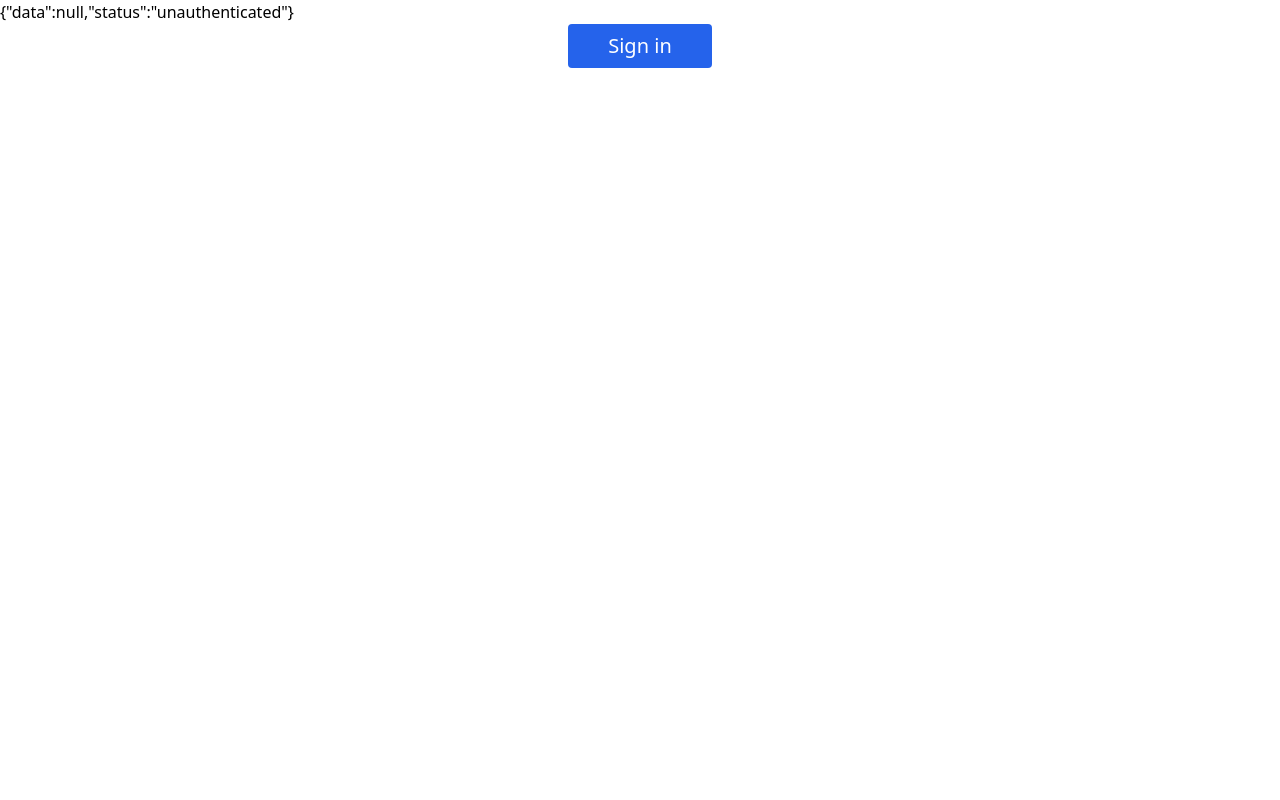
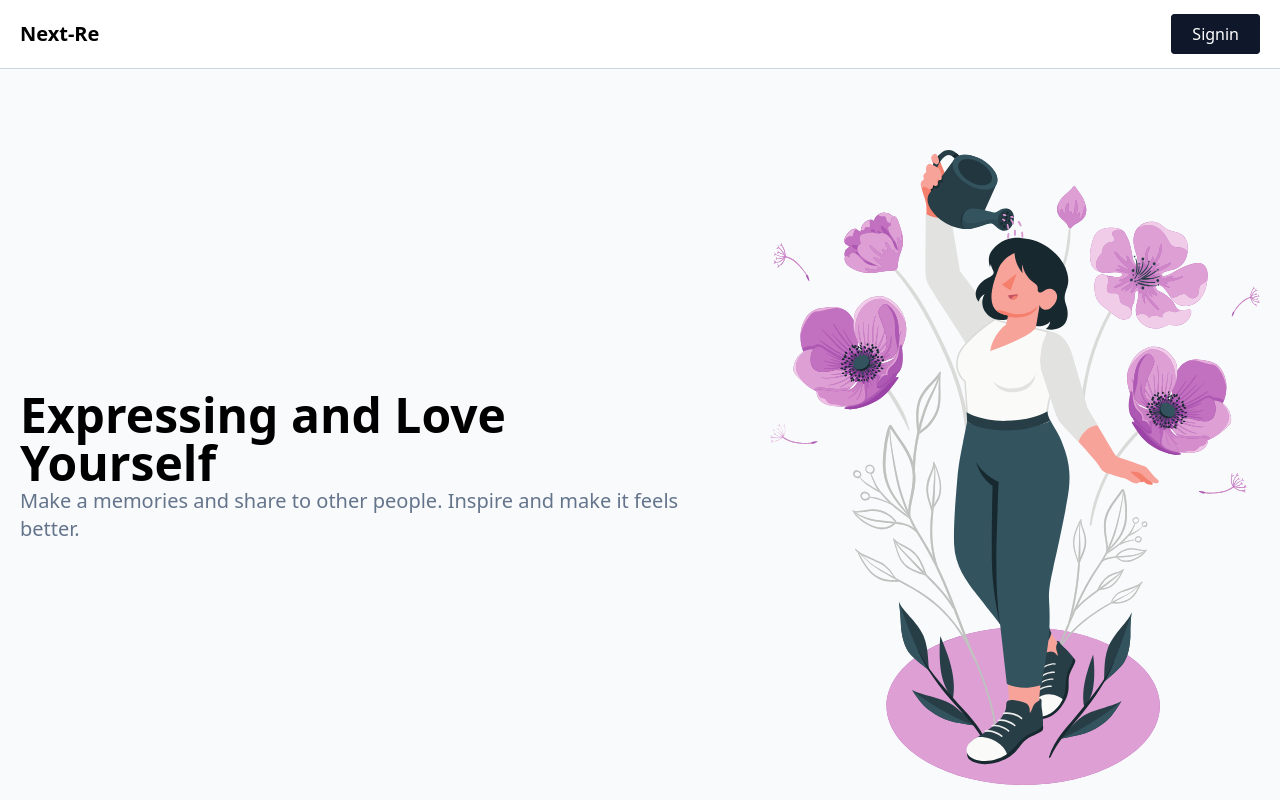
Before and after one commit to rdwansch/next-re, a Next.js app: page / in a window 1280 px wide. Built offline with nearby package versions, Linux system fonts and the light colour scheme; no server answers.

Commit message:
add: Homepage and Nav

```diff
--- a/src/app/layout.tsx
+++ b/src/app/layout.tsx
@@ -9,7 +9,7 @@ export const metadata = {
 export default function RootLayout({ children }: { children: React.ReactNode }) {
   return (
     <html lang="en">
-      <body>
+      <body className="min-h-screen bg-slate-50 ">
         <Provider>{children}</Provider>
       </body>
     </html>
--- a/src/app/page.tsx
+++ b/src/app/page.tsx
@@ -1,22 +1,25 @@
-'use client';
-
-import { signIn, useSession } from 'next-auth/react';
+import Image from 'next/image';
+import Nav from '~/components/Nav';
 
 export default function Home() {
-  const session = useSession();
-
-  const handleSignin = async () => {
-    const res = await signIn('credentials', { username: 'test', password: 'test' });
-
-    console.log(res);
-  };
-
   return (
     <>
-      {JSON.stringify(session)}
-      <button onClick={() => handleSignin()} className="text-xl px-10 py-2 bg-blue-600 rounded text-white mx-auto block">
-        Sign in
-      </button>
+      <Nav />
+      <div className="container mx-auto px-5">
+        <div className="flex justify-evenly items-center flex-col gap-10 md:flex-row mt-20">
+          <div className="">
+            <h1 className="text-3xl md:text-4xl lg:text-5xl font-bold ">
+              Expressing and Love <span className="lg:block">Yourself</span>
+            </h1>
+            <p className="text-slate-500 md:text-xl">
+              Make a memories and share to other people. Inspire and make it feels better.
+            </p>
+          </div>
+          <div className="max-w-xs lg:max-w-full">
+            <Image src={'/assets/self-illustration.svg'} height={0} width={500} alt="Self Expression" />
+          </div>
+        </div>
+      </div>
     </>
   );
 }
--- /dev/null
+++ b/src/components/Nav.tsx
@@ -0,0 +1,23 @@
+'use client';
+
+import Link from 'next/link';
+
+export default function Nav() {
+  return (
+    <div className="relative w-screen h-[69px]">
+      <div className="py-5 bg-white border-b border-slate-300 absolute h-fit w-full">
+        <div className="container mx-auto flex items-center justify-between px-5">
+          <h1 className="font-bold text-xl">Next-Re</h1>
+          <div>
+            <Link
+              href={'/api/auth/signin'}
+              className="transition py-2 px-5 rounded text-white bg-slate-900 hover:text-black hover:bg-transparent border-slate-900 border"
+            >
+              Signin
+            </Link>
+          </div>
+        </div>
+      </div>
+    </div>
+  );
+}
```
Also changed, not shown: public/assets/self-illustration.svg (added).
